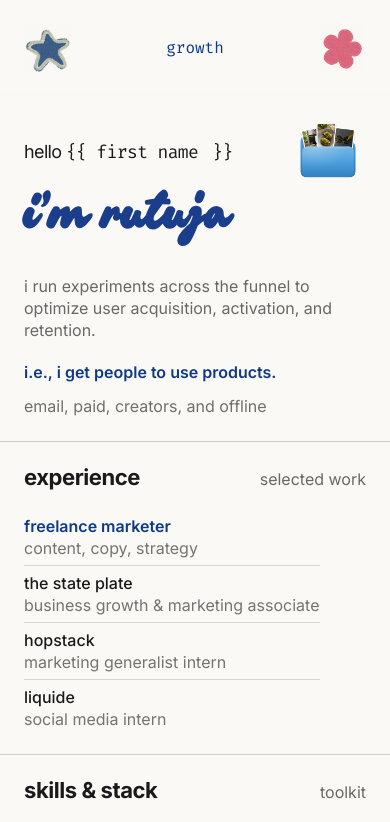
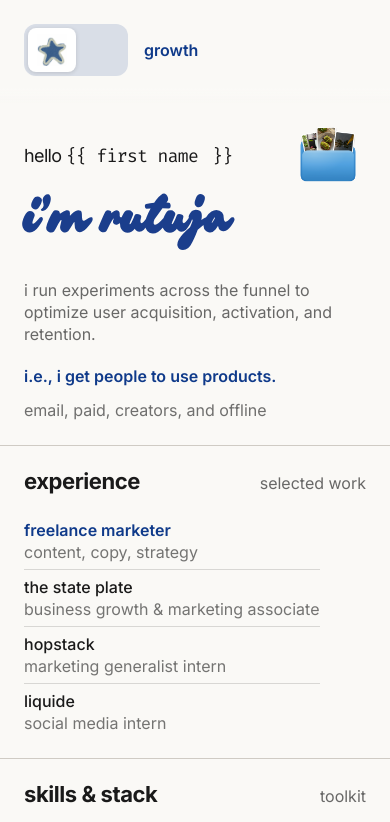
Before and after one commit to rutzonline/portfolio-site, a React (Vite) app: page / in a window 390 px wide. Shown: the top 822 px of the page. Built offline with nearby package versions, Linux system fonts and the light colour scheme.

Commit message:
Style the mobile mode switch with an icon thumb and Inter label

```diff
--- a/src/App.tsx
+++ b/src/App.tsx
@@ -1488,9 +1488,17 @@ export default function App() {
   }
   const focusControls = (
     <div className="focus-controls px-6 pt-6 lg:absolute lg:left-5 lg:top-5 lg:p-0">
-      {isMobile && !page && <button type="button" className="mobile-scroll-top" onClick={scrollHomeToTop} aria-label="Back to top">
-        <span className="mode-bar-label" style={{ color: mode === "growth" ? SAPPHIRE : "#7d2e4b" }} aria-hidden="true">{mode}</span>
-      </button>}
+      {isMobile && !page && <button type="button" className="mobile-scroll-top" onClick={scrollHomeToTop} aria-label="Back to top" />}
+      {isMobile ? <button type="button" role="switch" aria-checked={mode === "brand"} aria-label="Brand mode"
+        title={`Switch to ${mode === "growth" ? "brand" : "growth"} mode`}
+        className="mobile-mode-toggle" onClick={() => {
+          navigate(`/${mode === "growth" ? "brand" : "growth"}`, true)
+          scrollHomeToTop()
+        }}>
+        <span className="toggle-thumb" aria-hidden="true" style={{ transform: mode === "brand" ? "translateX(100%)" : "none" }}>
+          <img src={`/${mode}.png`} alt="" width="32" height="32" />
+        </span>
+      </button> : (
         <div
           className="toggle-group relative grid grid-cols-2 rounded-[6px] border border-[#E5E1DA] p-1"
           role="group"
@@ -1511,18 +1519,17 @@ export default function App() {
               aria-label={option}
               onClick={() => {
                 navigate(`/${option}${page ? `/${slugOf(page, option)}` : ""}`, true)
-              if (isMobile && !page) scrollHomeToTop()
               }}
               className={`mode-button relative min-h-11 lg:min-h-8 cursor-pointer rounded-[3px] px-3 text-base font-medium capitalize ${
                 mode === option ? "active" : ""
               }`}
             >
-            {isMobile ? <>
-              <img src={`/${option}.png`} alt="" width="48" height="48" className="h-full w-full object-contain" />
-            </> : option}
+              {option}
             </button>
           ))}
         </div>
+      )}
+      {isMobile && <span className="mode-bar-label" style={{ color: mode === "growth" ? SAPPHIRE : "#7d2e4b" }}>{mode}</span>}
     </div>
   )
 
--- a/src/index.css
+++ b/src/index.css
@@ -793,14 +793,26 @@ main, main * { scrollbar-width: thin; scrollbar-color: var(--scroll-thumb) trans
 }
 
 @media (max-width: 1023px) {
-  .mobile-scroll-top { position: absolute; inset: 0; display: flex; align-items: center; justify-content: center; width: 100%; height: 100%; padding-top: 12px; cursor: pointer; outline-offset: -3px; }
-  .focus-controls .toggle-group { pointer-events: none; }
-  .focus-controls .mode-button,
-  .focus-controls .mode-button.active {
-    width: 48px; height: 48px; min-height: 48px; padding: 0;
-    border: 0; border-radius: 0; background: transparent; pointer-events: auto;
+  .focus-controls { display: flex; align-items: center; gap: 16px; }
+  .mobile-scroll-top { position: absolute; inset: 0; width: 100%; height: 100%; cursor: pointer; outline-offset: -3px; }
+  .mobile-mode-toggle {
+    position: relative; flex-shrink: 0; width: 104px; height: 52px; padding: 4px;
+    border: 0; border-radius: 12px; cursor: pointer;
+    background: color-mix(in srgb, #0f3a8a 14%, #faf9f6);
+    transition: background-color 180ms ease;
   }
-  .focus-controls .mode-button img { mix-blend-mode: multiply; }
-  .mode-bar-label { font-family: "Fira Code", ui-monospace, monospace; font-size: 16px; font-weight: 400; line-height: 1.5; }
-
+  main[data-mode="brand"] .mobile-mode-toggle { background: color-mix(in srgb, #7d2e4b 14%, #faf9f6); }
+  .mobile-mode-toggle .toggle-thumb {
+    position: absolute; display: flex; align-items: center; justify-content: center;
+    left: 4px; top: 4px; bottom: 4px; width: 48px; border-radius: 8px;
+    background: #fff; box-shadow: 0 1px 4px rgb(26 26 26 / .15);
+  }
+  .mobile-mode-toggle img { width: 32px; height: 32px; object-fit: contain; mix-blend-mode: multiply; }
+  .mode-bar-label {
+    position: relative; pointer-events: none;
+    font-family: "Inter", sans-serif; font-size: 16px; font-weight: 600; line-height: 1.5;
+  }
 }
+@media (prefers-reduced-motion: reduce) {
+  .mobile-mode-toggle { transition: none; }
+}
```
Lines whose indentation alone changed are shown as unchanged.
